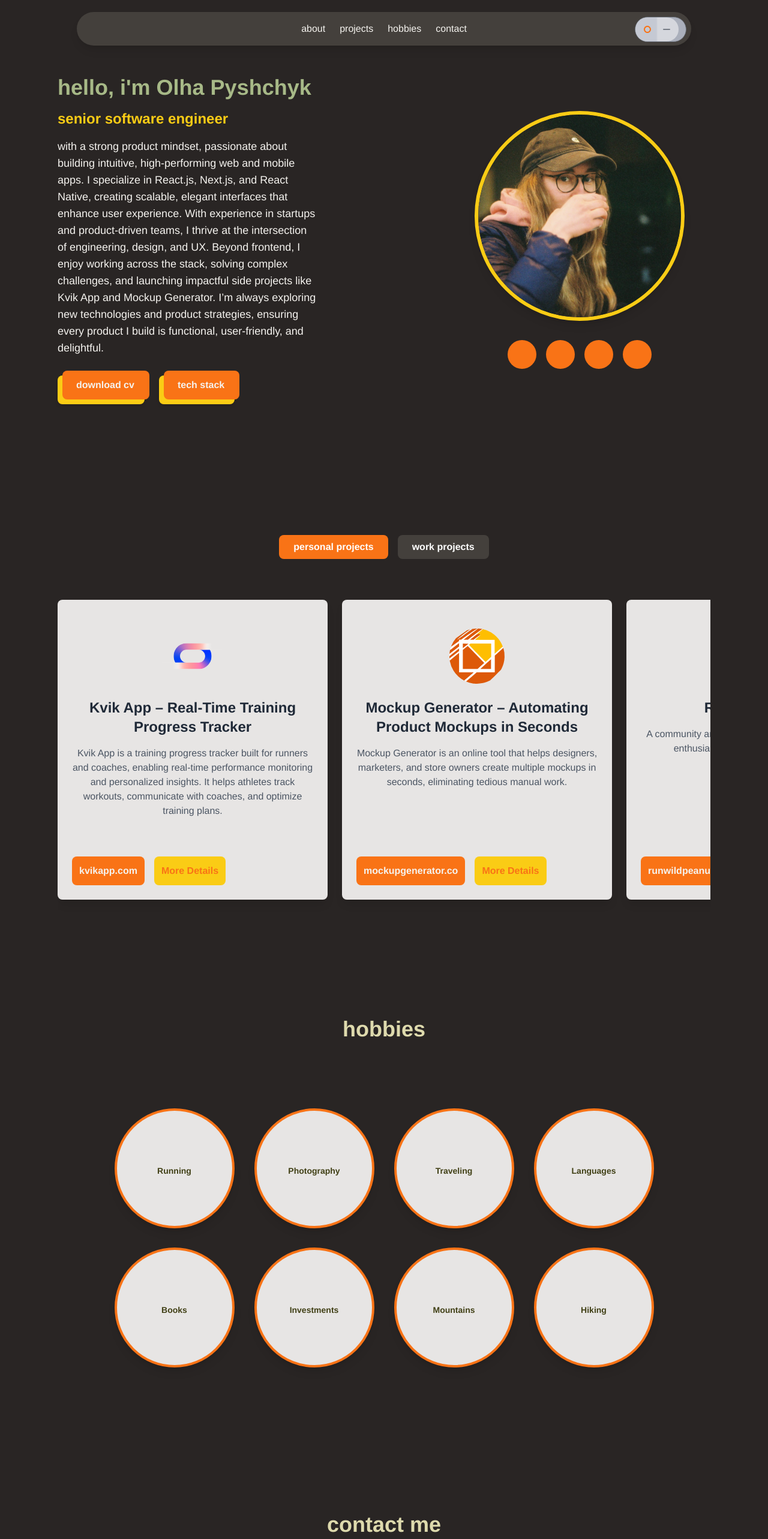
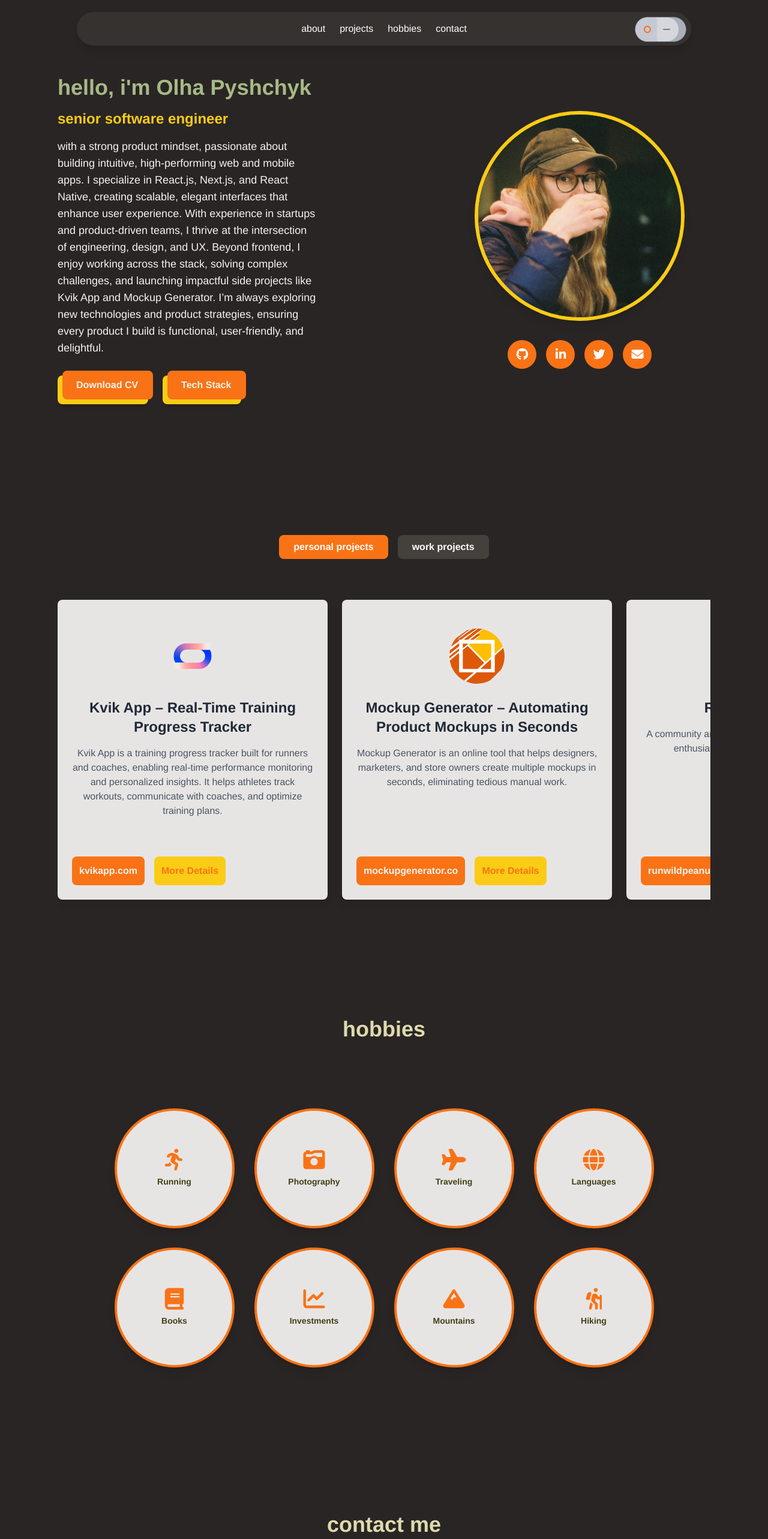
Before and after one commit to pyshchyk-o/portfolio, a Next.js app: page / in a window 1280 px wide. Shown: the top 2566 px of the page at 60% size. Built offline with nearby package versions, Linux system fonts and the light colour scheme.

Commit message:
code clean up and updates

```diff
--- /dev/null
+++ b/components/Button.jsx
@@ -0,0 +1,15 @@
+const Button = ({ text, onClick, className }) => {
+  return (
+    <button
+      onClick={onClick}
+      className={`group relative px-6 py-3 bg-yellow-400 text-white rounded-lg shadow-md hover:bg-orange-500 transition duration-300 ${className}`}
+    >
+      <span className="absolute inset-0 rounded-lg bg-orange-500 -translate-y-2 translate-x-2 transition duration-300 group-hover:bg-yellow-400"></span>
+      <span className="relative top-[-8px] right-[-7px] font-bold group-hover:text-orange-500">
+        {text}
+      </span>
+    </button>
+  );
+};
+
+export default Button;
--- /dev/null
+++ b/components/Modal.jsx
@@ -0,0 +1,33 @@
+import React, { useEffect } from "react";
+
+const Modal = ({ isOpen, toggleModal, children }) => {
+  useEffect(() => {
+    if (isOpen) {
+      document.body.classList.add("no-scroll");
+    } else {
+      document.body.classList.remove("no-scroll");
+    }
+
+    return () => {
+      document.body.classList.remove("no-scroll");
+    };
+  }, [isOpen]);
+
+  if (!isOpen) return null;
+
+  return (
+    <div className="fixed inset-0 flex items-center justify-center bg-black bg-opacity-50 z-50">
+      <div className="bg-stone-200 rounded-3xl p-8 w-[80%] max-w-[800px] min-h-[730px] relative">
+        <button
+          onClick={toggleModal}
+          className="absolute top-2 right-2 text-gray-500 hover:text-gray-800 w-8 h-8 pt-2 pr-2"
+        >
+          <i className="fa-solid fa-xmark text-gray-950 text-2xl"></i>
+        </button>
+        {children}
+      </div>
+    </div>
+  );
+};
+
+export default Modal;
--- /dev/null
+++ b/components/SocialLinks.jsx
@@ -0,0 +1,53 @@
+import React from "react";
+
+const SocialLinks = ({ showEmail }) => {
+  const circleStyle =
+    'bg-orange-500 hover:bg-yellow-400 rounded-full w-12 h-12 flex items-center justify-center group transition duration-300';
+  const links = [
+    {
+      href: "https://github.com/pyshchyk-o",
+      label: "GitHub",
+      iconClass: "fa-brands fa-github",
+    },
+    {
+      href: "https://www.linkedin.com/in/opyshchyk",
+      label: "LinkedIn",
+      iconClass: "fa-brands fa-linkedin-in",
+    },
+    {
+      href: "https://twitter.com/OlhaPyshchyk",
+      label: "Twitter",
+      iconClass: "fa-brands fa-twitter",
+    },
+  ];
+
+  if (showEmail) {
+    links.push({
+      href: "mailto:contact@olhapyshchyk.com",
+      label: "Email",
+      iconClass: "fa-solid fa-envelope",
+    });
+  }
+
+  return (
+    <div className="flex space-x-4">
+      {links.map((link, index) => (
+        <a
+          key={index}
+          href={link.href}
+          target={link.href.startsWith("mailto:") ? undefined : "_blank"}
+          rel={link.href.startsWith("mailto:") ? undefined : "noopener noreferrer"}
+          aria-label={link.label}
+          className={circleStyle}
+        >
+          <i
+            className={`${link.iconClass} text-white group-hover:text-orange-500 transition duration-300`}
+            style={{ fontSize: "20px" }}
+          ></i>
+        </a>
+      ))}
+    </div>
+  );
+};
+
+export default SocialLinks;
--- a/context/themeContext.js
+++ b/context/themeContext.js
@@ -4,7 +4,7 @@ import React, { createContext, useState, useContext, useEffect } from 'react';
 const ThemeContext = createContext();
 
 export const ThemeProvider = ({ children }) => {
-  const [isColorful, setIsColorful] = useState(null); // Start with `null` to avoid mismatches
+  const [isColorful, setIsColorful] = useState(null);
 
   useEffect(() => {
     if (typeof window !== 'undefined') {
@@ -21,7 +21,7 @@ export const ThemeProvider = ({ children }) => {
     });
   };
 
-  if (isColorful === null) return null; // Prevents rendering until hydration is complete
+  if (isColorful === null) return null;
 
   return (
     <ThemeContext.Provider value={{ isColorful, toggleTheme }}>
--- a/pages/components/About/index.jsx
+++ b/pages/components/About/index.jsx
@@ -1,23 +1,13 @@
 import { useTheme } from '../../../context/themeContext';
-import React, { useState, useEffect } from 'react';
+import React, { useState } from 'react';
 import Technologies from '../Technologies/index';
+import SocialLinks from "../../../components/SocialLinks";
+import Modal from "../../../components/Modal";
+import Button from "../../../components/Button";
 
 const About = () => {
   const { isColorful } = useTheme();
   const [isModalOpen, setModalOpen] = useState(false);
-
-  useEffect(() => {
-    if (isModalOpen) {
-      document.body.classList.add('no-scroll');
-    } else {
-      document.body.classList.remove('no-scroll');
-    }
-
-    // Cleanup function to remove the class when component unmounts
-    return () => {
-      document.body.classList.remove('no-scroll');
-    };
-  }, [isModalOpen]);
 
   const toggleModal = () => {
     setModalOpen((prev) => !prev);
@@ -55,22 +45,8 @@ const About = () => {
           </p>
 
           <div className="flex">
-            <button className="group relative px-6 py-3 bg-yellow-400 text-white rounded-lg shadow-md hover:bg-orange-500 transition duration-300">
-              <span className="absolute inset-0 rounded-lg bg-orange-500 -translate-y-2 translate-x-2 transition duration-300 group-hover:bg-yellow-400"></span>
-              <span className="relative top-[-8px] right-[-7px] font-bold group-hover:text-orange-500">
-                download cv
-              </span>
-            </button>
-
-            <button
-              onClick={toggleModal}
-              className="group relative px-6 py-3 bg-yellow-400 text-white rounded-lg shadow-md hover:bg-orange-500 transition duration-300 ml-6"
-            >
-              <span className="absolute inset-0 rounded-lg bg-orange-500 -translate-y-2 translate-x-2 transition duration-300 group-hover:bg-yellow-400"></span>
-              <span className="relative top-[-8px] right-[-7px] font-bold group-hover:text-orange-500">
-                tech stack
-              </span>
-            </button>
+            <Button text="Download CV" onClick={() => console.log("Download clicked")} />
+            <Button text="Tech Stack" onClick={toggleModal} className="ml-6" />
           </div>
         </div>
 
@@ -82,70 +58,13 @@ const About = () => {
               className="w-full h-full object-cover"
             />
           </div>
-          <div className="flex space-x-4">
-            <a
-              href="https://github.com/pyshchyk-o"
-              target="_blank"
-              rel="noopener noreferrer"
-              aria-label="GitHub"
-              className={circleStyle}
-            >
-              <i
-                className="fa-brands fa-github text-white group-hover:text-orange-500 transition duration-300"
-                style={{ fontSize: '20px' }}
-              ></i>
-            </a>
-            <a
-              href="https://www.linkedin.com/in/opyshchyk"
-              target="_blank"
-              rel="noopener noreferrer"
-              aria-label="LinkedIn"
-              className={circleStyle}
-            >
-              <i
-                className="fa-brands fa-linkedin-in text-white group-hover:text-orange-500 transition duration-300"
-                style={{ fontSize: '20px' }}
-              ></i>
-            </a>
-            <a
-              href="https://twitter.com/OlhaPyshchyk"
-              target="_blank"
-              rel="noopener noreferrer"
-              aria-label="Twitter"
-              className={circleStyle}
-            >
-              <i
-                className="fa-brands fa-twitter text-white group-hover:text-orange-500 transition duration-300"
-                style={{ fontSize: '20px' }}
-              ></i>
-            </a>
-            <a
-              href="mailto:contact@olhapyshchyk.com"
-              aria-label="Email"
-              className={circleStyle}
-            >
-              <i
-                className="fa-solid fa-envelope text-white group-hover:text-orange-500 transition duration-300"
-                style={{ fontSize: '20px' }}
-              ></i>
-            </a>
-          </div>
+          <SocialLinks circleStyle={circleStyle} showEmail />
         </div>
       </div>
 
-      {isModalOpen && (
-        <div className="fixed inset-0 flex items-center justify-center bg-black bg-opacity-50 z-50">
-          <div className="bg-white rounded-lg p-8 w-[80%] max-w-[800px] min-h-[730px] relative">
-            <button
-              onClick={toggleModal}
-              className="absolute top-2 right-2 text-gray-500 hover:text-gray-800 w-8 h-8 pt-2 pr-2"
-            >
-              <i className="fa-solid fa-xmark text-gray-950 text-2xl"></i>
-            </button>
-            <Technologies />
-          </div>
-        </div>
-      )}
+      <Modal isOpen={isModalOpen} toggleModal={toggleModal}>
+        <Technologies />
+      </Modal>
     </section>
   );
 };
--- a/pages/components/Navbar/index.jsx
+++ b/pages/components/Navbar/index.jsx
@@ -1,12 +1,29 @@
-import React from 'react';
+import React, { useState, useEffect } from 'react';
 import { useTheme } from '../../../context/themeContext';
 
 const Index = () => {
   const { isColorful, toggleTheme } = useTheme();
+  const [isScrolled, setIsScrolled] = useState(false);
+
+  useEffect(() => {
+    const handleScroll = () => {
+      const widowHeight = window.innerHeight
+      setIsScrolled(window.scrollY > widowHeight - 50);
+    };
+
+    window.addEventListener('scroll', handleScroll);
+
+    // Cleanup the event listener
+    return () => {
+      window.removeEventListener('scroll', handleScroll);
+    };
+  }, []);
+
+  const liStyle = `${isColorful ? (isScrolled ? 'text-[#414016]' : 'text-white') : 'text-white'} hover:text-yellow-400`;
   return (
     <nav
-      className={`fixed top-[20px] left-1/2 transform -translate-x-1/2 shadow-lg z-50 ${
-        isColorful ? 'bg-navbar text-white' : 'bg-stone-700'
+      className={`fixed top-5 left-1/2 transform -translate-x-1/2 shadow-lg z-50 backdrop-blur-lg ${
+        isColorful ? 'bg-navbar/70' : 'bg-stone-700/50'
       }`}
       style={{
         borderRadius: '34px',
@@ -14,25 +31,25 @@ const Index = () => {
       }}
     >
       <div>
-        <div className="container mx-auto flex justify-between items-center py-4 px-6">
-          <ul className="flex space-x-6">
+        <div className="mx-auto flex justify-center items-center py-4 px-6">
+          <ul className="flex space-x-6 text-yellow-400">
             <li>
-              <a href="#about" className="hover:text-yellow-400">
+              <a href="#about" className={liStyle}>
                 about
               </a>
             </li>
             <li>
-              <a href="#projects" className="hover:text-yellow-400">
+              <a href="#projects" className={liStyle}>
                 projects
               </a>
             </li>
             <li>
-              <a href="#hobbies" className="hover:text-yellow-400">
+              <a href="#hobbies" className={liStyle}>
                 hobbies
               </a>
             </li>
             <li>
-              <a href="#contact" className="hover:text-yellow-400">
+              <a href="#contact" className={liStyle}>
                 contact
               </a>
             </li>
--- a/styles/globals.css
+++ b/styles/globals.css
@@ -36,88 +36,6 @@ body {
   height: 100%;
 }
 
-.container {
-  display: flex;
-  justify-content: center;
-  align-items: center;
-  width: 100%;
-  height: 100%;
-}
-
-.home-page-container {
-  display: flex;
-  align-items: center;
-  justify-content: center;
-  position: relative;
-  width: 100%;
-  height: 100%;
-}
-
-canvas {
-  width: 100%;
-  height: 100%;
-}
-
-.main-content-wrapper {
-  z-index: 2;
-  color: var(--theme-beige-color);
-  background-color: rgba(0, 0, 0, 0.3);
-  padding: 20px;
-}
-
-.main-content-nav-items {
-  width: 600px;
-  /*height: 400px;*/
-}
-
-.main-content-navbar {
-  position: absolute;
-  top: 0;
-  left: 0;
-}
-
-.main-content-toggle {
-  position: absolute;
-  display: flex;
-  column-gap: 15px;
-  cursor: pointer;
-  transform: rotate(-90deg);
-  bottom: 91px;
-  left: -91px;
-}
-
-.main-content-gradient {
-  position: absolute;
-  bottom: 0;
-}
-
-/*Transition*/
-.component-container {
-  display: grid;
-}
-
-.component {
-  grid-area: 1 / 1 / 2 / 2;
-  opacity: 0;
-  transform: translateY(20px);
-  transition:
-    opacity 300ms,
-    transform 300ms;
-  transition-timing-function: cubic-bezier(0.1, 0.4, 0.2, 1);
-  pointer-events: none;
-}
-
-.component.active {
-  opacity: 1;
-  transform: translateY(0);
-  pointer-events: auto;
-}
-
-.opacity-transition {
-  opacity: 1;
-  transition: opacity 0.3s ease-in-out;
-}
-
 .bg-navbar {
   background-color: #434738;
 }
@@ -138,6 +56,7 @@ canvas {
   background-color: #414016;
 }
 
+/*Main button styles*/
 .button-with-border::after {
   content: 'Download CV';
   display: flex;
@@ -254,22 +173,6 @@ canvas {
   }
 }
 
-.child {
-  width: 100%;
-  height: 100%;
-  border-radius: 50%;
-}
-
-.childComponent {
-  width: 100%;
-  height: 100%;
-  border-radius: 50%;
-  display: flex;
-  user-select: none;
-  align-items: center;
-  justify-content: center;
-}
-
 .no-scroll {
   overflow: hidden;
 }
```
Also changed, not shown: package.json (+1 -6 lines), pages/_app.jsx (+6 -6 lines), pages/components/Contact/index.jsx (+2 -38 lines), pages/components/Technologies/index.js (+4 -3 lines), 1 other file (tests, documents, lock files or other folders).
